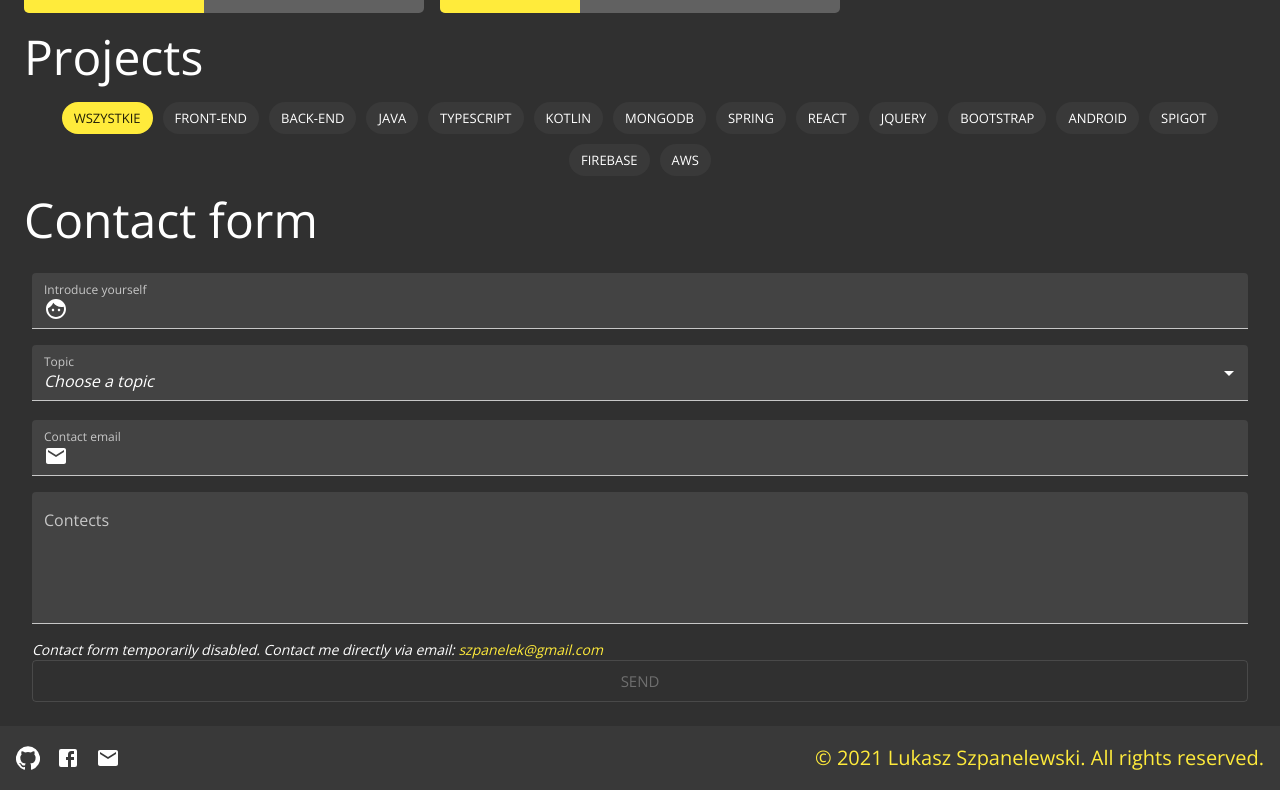
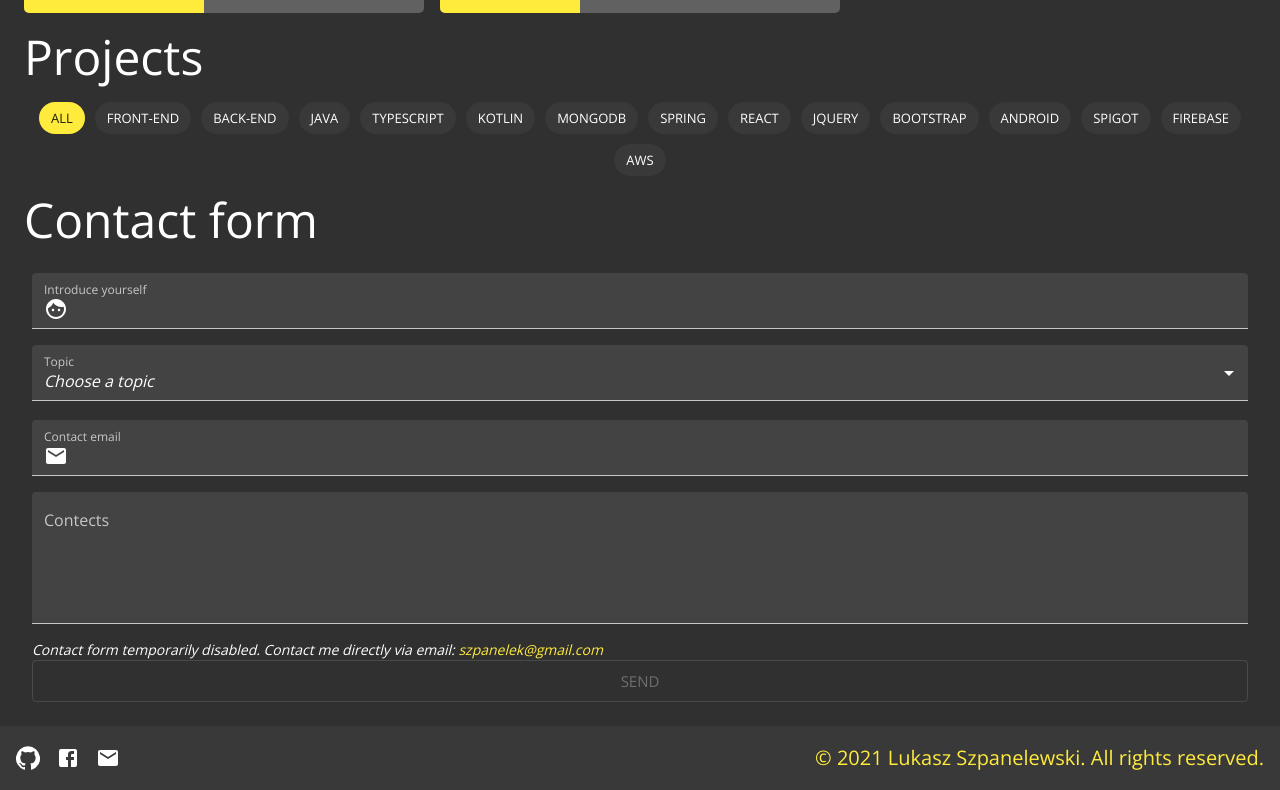
Before and after one commit to szpanel/szpanel-portfolio, a React (Create React App) app: page / in a window 1280 px wide. Shown: the part 1271-2061 px from the top of the page. Built offline with nearby package versions, Linux system fonts and the light colour scheme.

Commit message:
:construction: Update all projects for Projects section

```diff
--- a/src/routes/Projects/ITechnology.ts
+++ b/src/routes/Projects/ITechnology.ts
@@ -1,3 +1,5 @@
+import i18n from "../../locales/i18n";
+
 export interface ITechnology {
     displayName: string,
     iconPath: string | undefined,
@@ -25,7 +27,7 @@ export class Technology implements ITechnology {
 
     private getIconPath = (path: string) => `/images/technologies/${path}`;
 
-    static readonly ALL = new Technology("WSZYSTKIE");
+    static readonly ALL = new Technology(i18n.t("projects.allProjects").toUpperCase());
 
     static readonly FRONTEND = new Technology("FRONT-END", "frontend");
     static readonly BACKEND = new Technology("BACK-END", "backend");
```
